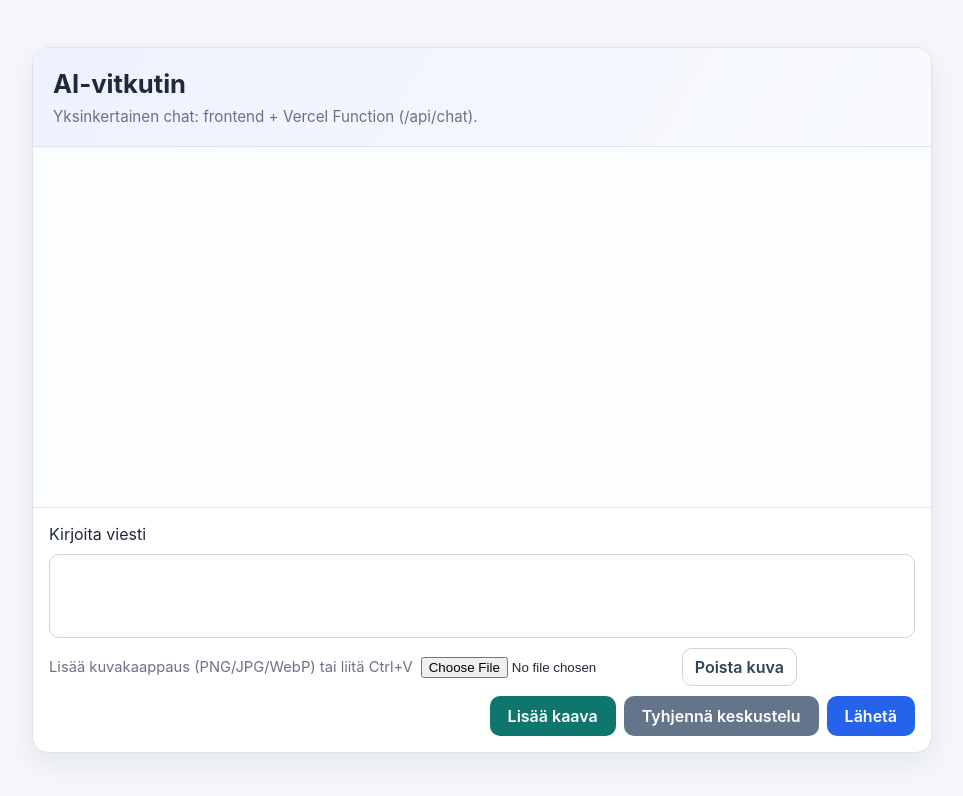
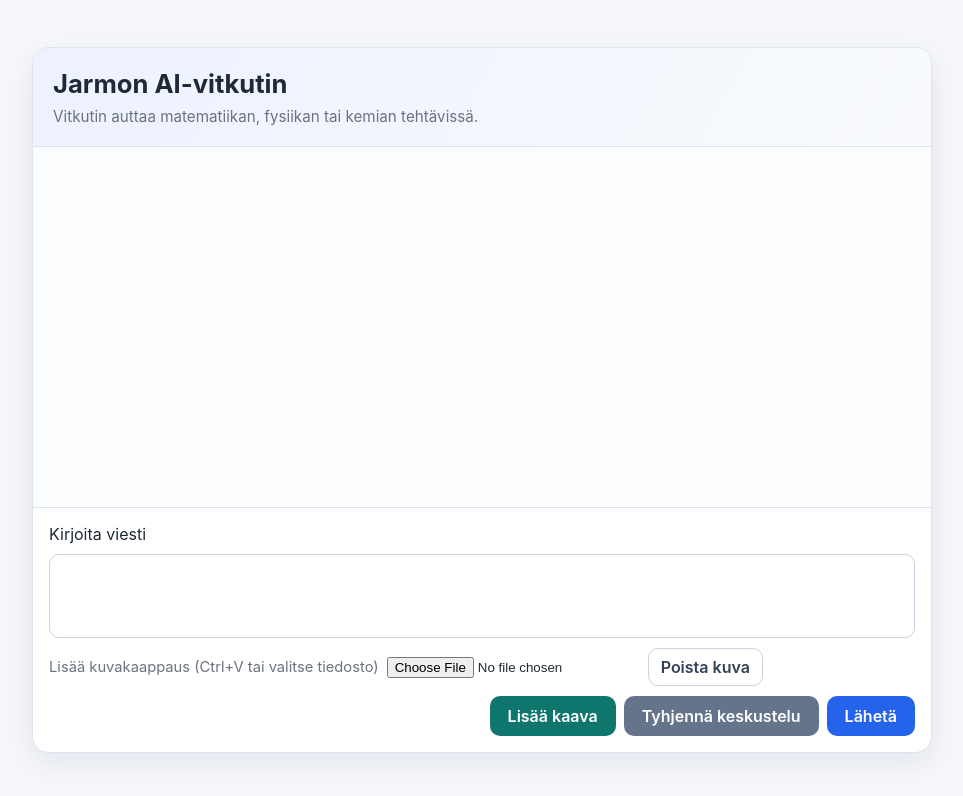
Before and after one commit to MythoFlux/AI-widget, a plain HTML site: page index.html in a window 1280 px wide. Shown: the whole page, without its empty margins (158-1121 px from the left). Drawn offline with nearby package versions, Linux system fonts and the light colour scheme.

Commit message:
Update index.html

```diff
--- a/index.html
+++ b/index.html
@@ -11,8 +11,8 @@
 <body>
   <main class="chat-app" aria-label="AI-chat-sovellus">
     <header class="header">
-      <h1>AI-vitkutin</h1>
-      <p class="subtitle">Yksinkertainen chat: frontend + Vercel Function (/api/chat).</p>
+      <h1>Jarmon AI-vitkutin</h1>
+      <p class="subtitle">Vitkutin auttaa matematiikan, fysiikan tai kemian tehtävissä.</p>
     </header>
 
     <section id="messages" class="messages" aria-live="polite" aria-label="Viestialue"></section>
@@ -21,7 +21,7 @@
       <label for="prompt-editor">Kirjoita viesti</label>
       <div id="prompt-editor" class="message-editor" title="Kirjoita tekstiä ja lisää sekaan rivinsisäisiä tai omalla rivillään olevia kaavoja."></div>
       <div class="attachment-row" aria-label="Kuvakaappauksen liittäminen">
-        <label for="screenshot" class="attachment-label">Lisää kuvakaappaus (PNG/JPG/WebP) tai liitä Ctrl+V</label>
+        <label for="screenshot" class="attachment-label">Lisää kuvakaappaus (Ctrl+V tai valitse tiedosto)</label>
         <input id="screenshot" type="file" accept="image/png,image/jpeg,image/webp,image/gif" />
         <button id="clear-screenshot" class="ghost-button" type="button">Poista kuva</button>
       </div>
```
